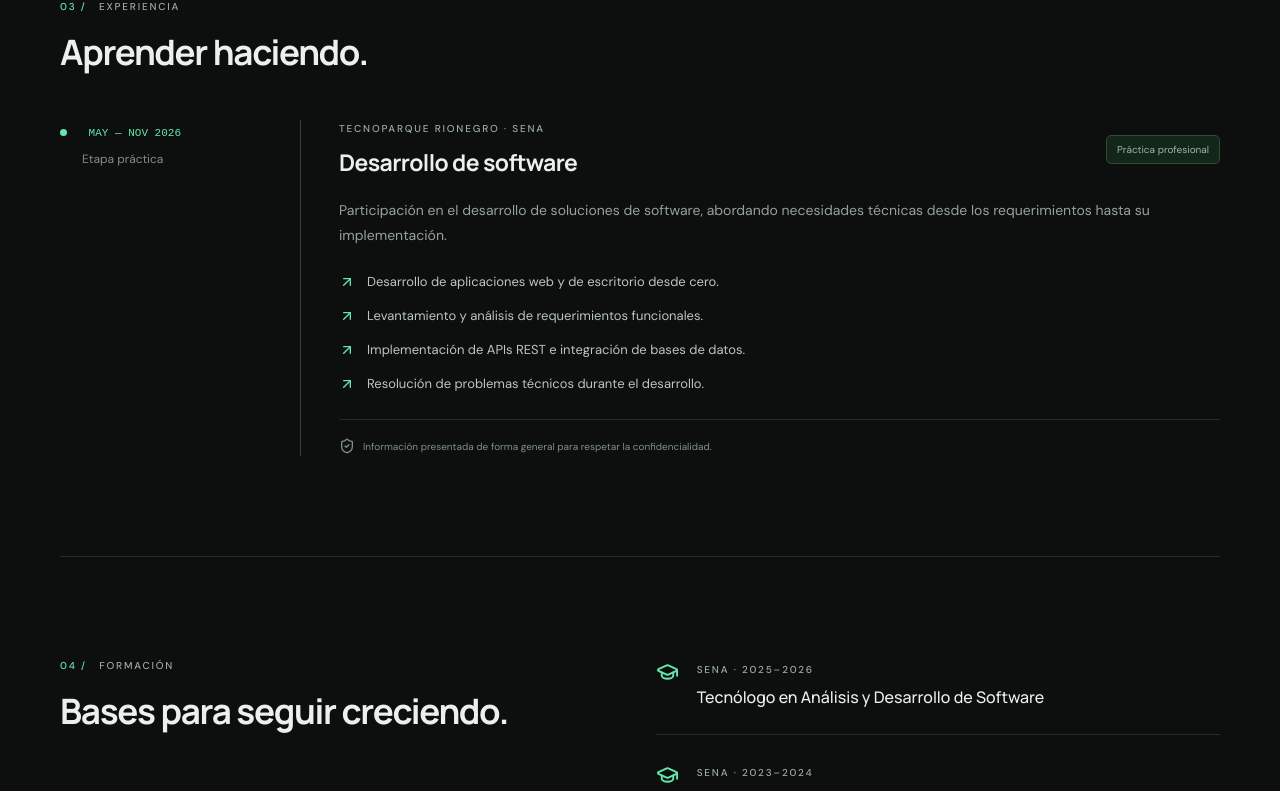
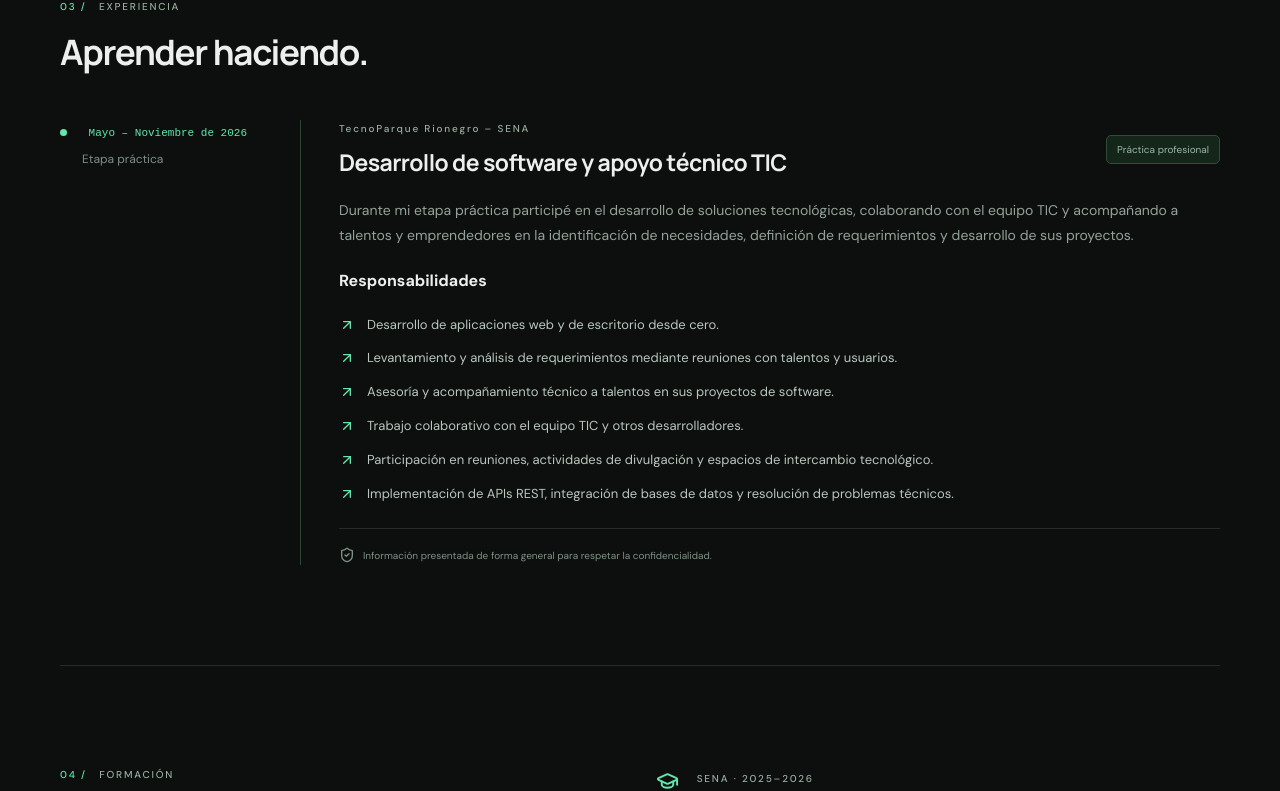
Before and after one commit to Andres-Algarin/Andres-Algarin.github.io, a React (Vite) app: page / in a window 1280 px wide. Shown: the part 2240-3031 px from the top of the page. Built offline with nearby package versions, Linux system fonts and the light colour scheme.

Commit message:
content: ampliar experiencia TIC y actualizar apellido

```diff
--- a/src/App.tsx
+++ b/src/App.tsx
@@ -374,31 +374,37 @@ function App() {
           />
           <div className="experience">
             <div className="experience-date">
-              <span className="timeline-dot" /> MAY — NOV 2026
+              <span className="timeline-dot" aria-hidden="true" /> Mayo – Noviembre de 2026
               <p>Etapa práctica</p>
             </div>
             <article className="experience-detail">
               <div className="experience-title">
                 <div>
-                  <p className="eyebrow">TECNOPARQUE RIONEGRO · SENA</p>
-                  <h3>Desarrollo de software</h3>
+                  <p className="eyebrow">TecnoParque Rionegro – SENA</p>
+                  <h3>Desarrollo de software y apoyo técnico TIC</h3>
                 </div>
                 <span className="outline-badge">Práctica profesional</span>
               </div>
               <p>
-                Participación en el desarrollo de soluciones de software,
-                abordando necesidades técnicas desde los requerimientos hasta su
-                implementación.
+                Durante mi etapa práctica participé en el desarrollo de soluciones
+                tecnológicas, colaborando con el equipo TIC y acompañando a talentos
+                y emprendedores en la identificación de necesidades, definición de
+                requerimientos y desarrollo de sus proyectos.
               </p>
-              <ul>
+              <h4 className="experience-responsibilities-heading" id="responsabilidades-practica">
+                Responsabilidades
+              </h4>
+              <ul aria-labelledby="responsabilidades-practica">
                 {[
                   "Desarrollo de aplicaciones web y de escritorio desde cero.",
-                  "Levantamiento y análisis de requerimientos funcionales.",
-                  "Implementación de APIs REST e integración de bases de datos.",
-                  "Resolución de problemas técnicos durante el desarrollo.",
+                  "Levantamiento y análisis de requerimientos mediante reuniones con talentos y usuarios.",
+                  "Asesoría y acompañamiento técnico a talentos en sus proyectos de software.",
+                  "Trabajo colaborativo con el equipo TIC y otros desarrolladores.",
+                  "Participación en reuniones, actividades de divulgación y espacios de intercambio tecnológico.",
+                  "Implementación de APIs REST, integración de bases de datos y resolución de problemas técnicos.",
                 ].map((text) => (
                   <li key={text}>
-                    <ArrowUpRight size={16} />
+                    <ArrowUpRight size={16} aria-hidden="true" />
                     {text}
                   </li>
                 ))}
@@ -525,7 +531,7 @@ function App() {
         <a className="brand" href="#inicio">
           a<span className="accent">.</span>
         </a>
-        <p>© {currentYear} Andrés Felipe Algarín Cardona</p>
+        <p>© {currentYear} Andrés Felipe Algarín Cárdenas</p>
         <a href="#inicio">
           Volver arriba <ArrowUpRight size={15} />
         </a>
```
